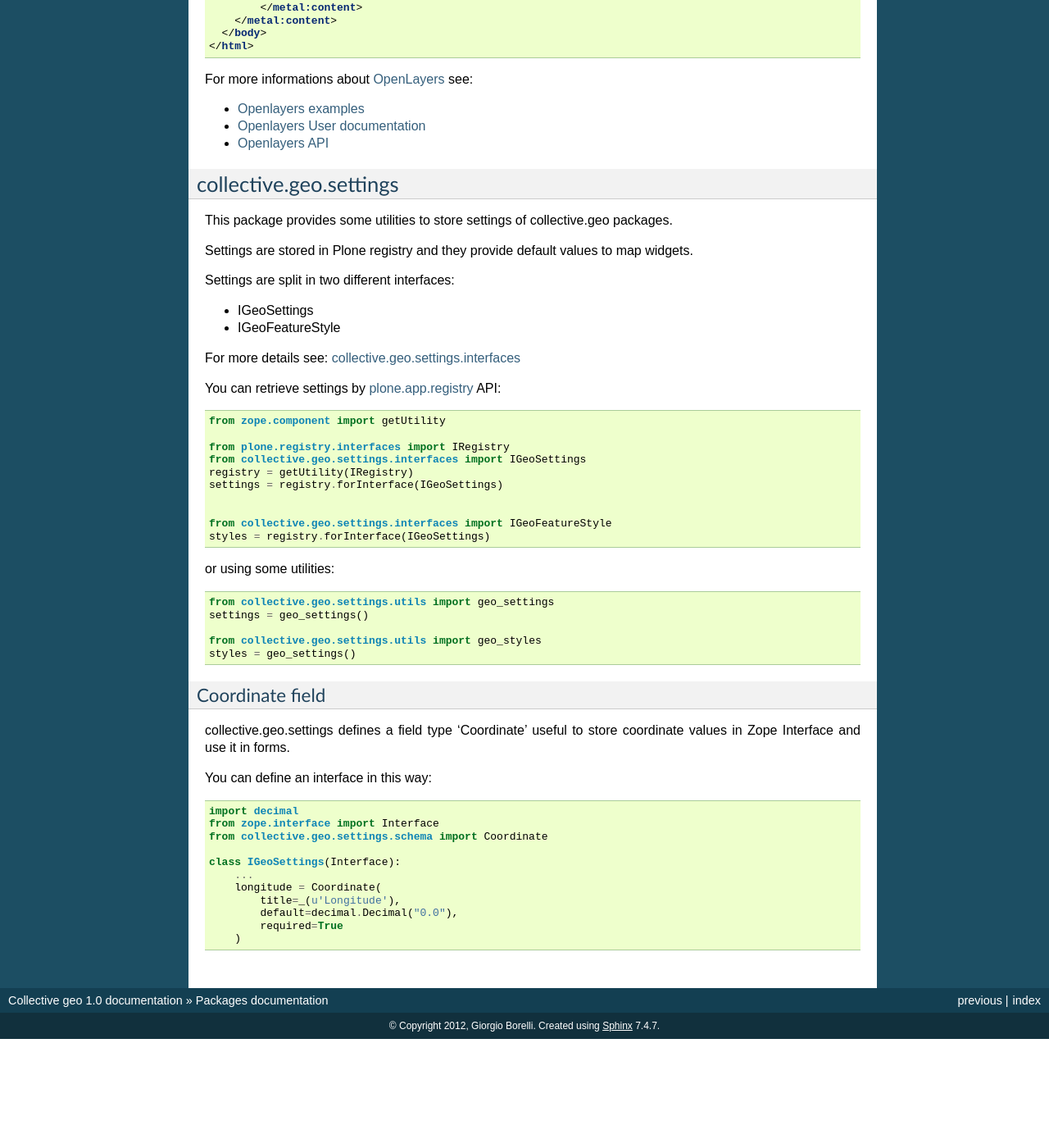
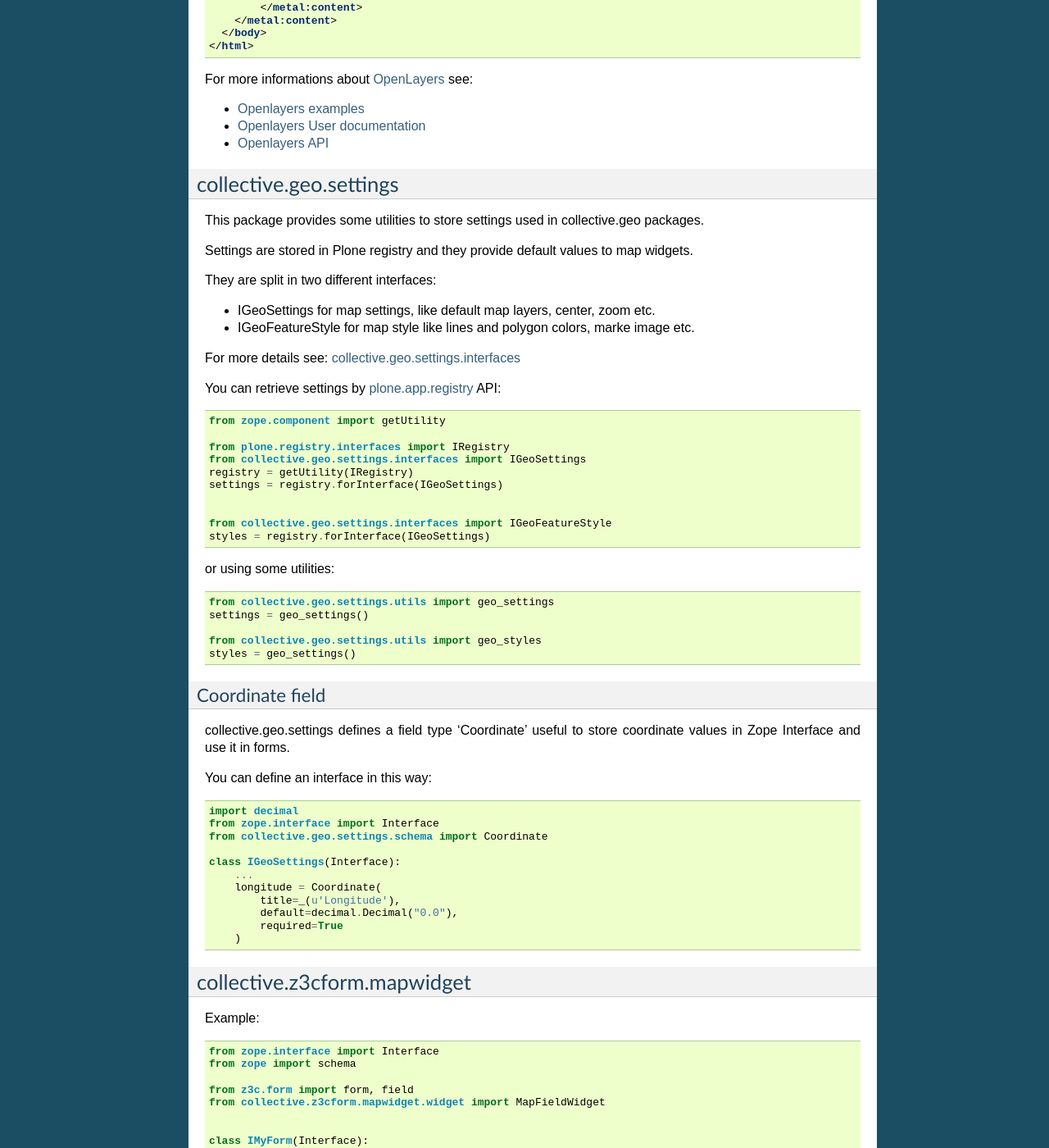
Before and after one commit to collective/collective.geo.bundle, a Sphinx documentation site: the page built from docs/corepackages.rst, in a window 1280 px wide and 1400 px high, scrolled down 1095 px. Shown: the whole window at 82% size. Built offline with Sphinx 7.4.7, drawn with Linux system fonts in a browser that asks for light colours; before the commit the page ends 2362 px from its top, so only the background shows below that; some of the changed text lies outside the part shown.

Commit message:
added documentation

```diff
--- a/docs/packages.rst
+++ b/docs/corepackages.rst
@@ -1,9 +1,5 @@
-Packages documentation
-======================
-
-.. toctree::
-    :maxdepth: 2
-
+Core Packages
+=============
 
 collective.geo.geographer
 -------------------------
@@ -85,14 +81,15 @@
 collective.geo.settings
 -----------------------
 
-This package provides some utilities to store settings of collective.geo packages.
+This package provides some utilities to store settings used in
+collective.geo packages.
 
 Settings are stored in Plone registry and they provide default values to map widgets.
 
-Settings are split in two different interfaces:
+They are split in two different interfaces:
 
-* IGeoSettings
-* IGeoFeatureStyle
+* IGeoSettings for map settings, like default map layers, center, zoom  etc.
+* IGeoFeatureStyle for map style like lines and polygon colors, marke image etc.
 
 For more details see:
 `collective.geo.settings.interfaces <https://github.com/collective/collective.geo.settings/blob/master/collective/geo/settings/interfaces.py>`_
@@ -145,11 +142,33 @@
             required=True
         )
 
+collective.z3cform.mapwidget
+----------------------------
 
-.. we have registered a coordinate field in IGeoSettings, its store coordinate data as Decimal
+Example:
+
+.. code-block:: python
+
+    from zope.interface import Interface
+    from zope import schema
+
+    from z3c.form import form, field
+    from collective.z3cform.mapwidget.widget import MapFieldWidget
+
+
+    class IMyForm(Interface):
+        wkt = schema.Text(
+            title=u"Shape in WKT format"
+        )
+
+
+    class GeoShapeForm(form.Form):
+        fields = field.Fields(IMyManager)
+        fields['wkt'].widgetFactory = MapFieldWidget
+
+        ...
 
 .. * collective.geo.mapwdget
-.. * collective.z3cform.mapwidget
 .. * collective.geo.contentlocations
 .. * collective.geo.kml
 .. * collective.geo.behaviour
--- /dev/null
+++ b/docs/flexitopic.rst
@@ -0,0 +1,4 @@
+collective.geo.flexitopic
+-------------------------
+
+TODO: complete
--- a/docs/index.rst
+++ b/docs/index.rst
@@ -2,11 +2,13 @@
 ==============================
 
 .. toctree::
-   :maxdepth: 2
+   :maxdepth: 3
 
    installation.rst
    howto.rst
-   packages.rst
+
+   corepackages.rst
+   otherpackages.rst
 
 
 .. include:: ../OVERVIEW.rst
--- /dev/null
+++ b/docs/usersmap.rst
@@ -0,0 +1,4 @@
+collective.geo.usersmap
+-----------------------
+
+TODO: complete
```
Also changed, not shown: other parts of docs/corepackages.rst (+2 -2 lines), docs/otherpackages.rst (added, +8 -0 lines).
